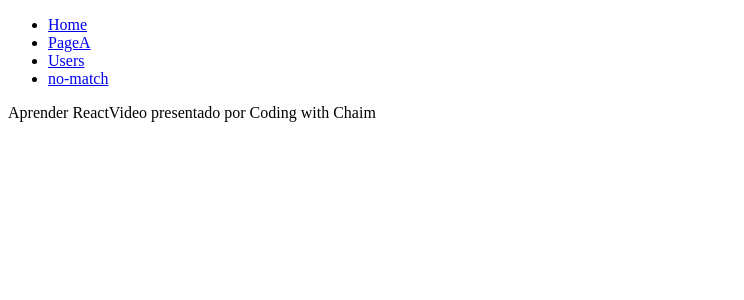
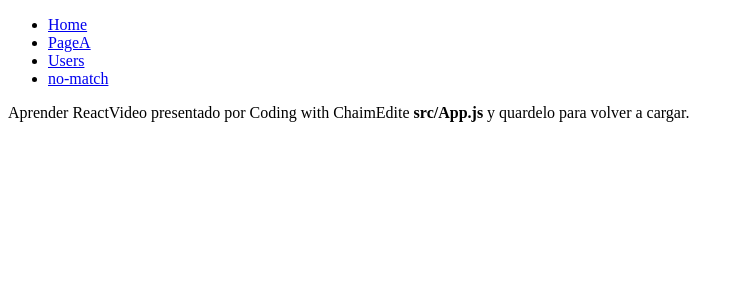
Before and after one commit to ApolloTang/poc-i18n, a React app: page / in a window 1280 px wide. Shown: the top 300 px of the page, without its empty margins (0-744 px from the left). Built offline with nearby package versions, Linux system fonts and the light colour scheme; the HTML template or start-up script is replaced by a standard one.

Commit message:
use cutom tag

```diff
--- a/src/languages/en-US.json
+++ b/src/languages/en-US.json
@@ -1,5 +1,5 @@
 {
-  "app.header": "Edit <code>{fileName}</code> js and save to reload.",
+  "app.header": "Edit <my-tag>{fileName}</my-tag> js and save to reload.",
   "app.content": "Learn React",
   "app.channel.plug": "Video brought to you by {channelName}"
 }
--- a/src/languages/es-MX.json
+++ b/src/languages/es-MX.json
@@ -1,5 +1,5 @@
 {
-  "app.header": "Edite <code>{fileName}</code> y quardelo para volver a cargar.",
+  "app.header": "Edite <my-tag>{fileName}</my-tag> y quardelo para volver a cargar.",
   "app.content": "Aprender React",
   "app.channel.plug": "Video presentado por {channelName}"
 }
--- a/src/pages/home/index.js
+++ b/src/pages/home/index.js
@@ -9,6 +9,11 @@ const Home = () => (
       defaultMessage="Video brought to you by Coding with Chaim"
       values={{channelName: 'Coding with Chaim'}}
     />
+    <FormattedMessage
+      id="app.header"
+      defaultMessage="Edit <code>src/App.js</code> js and save to reload."
+      values={{fileName: 'src/App.js', 'my-tag': (fileName) =>  <strong>{fileName}</strong>}}
+    />
   </div>
 );
 
```
